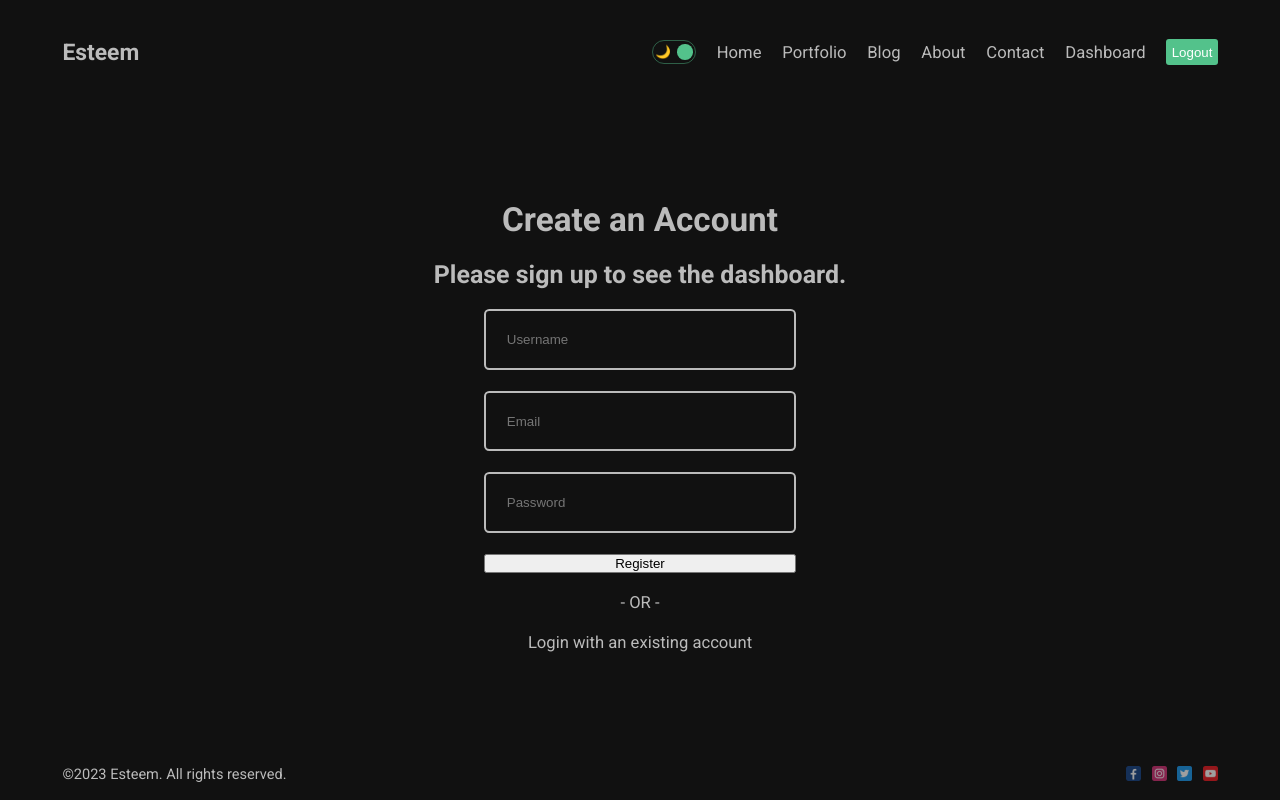
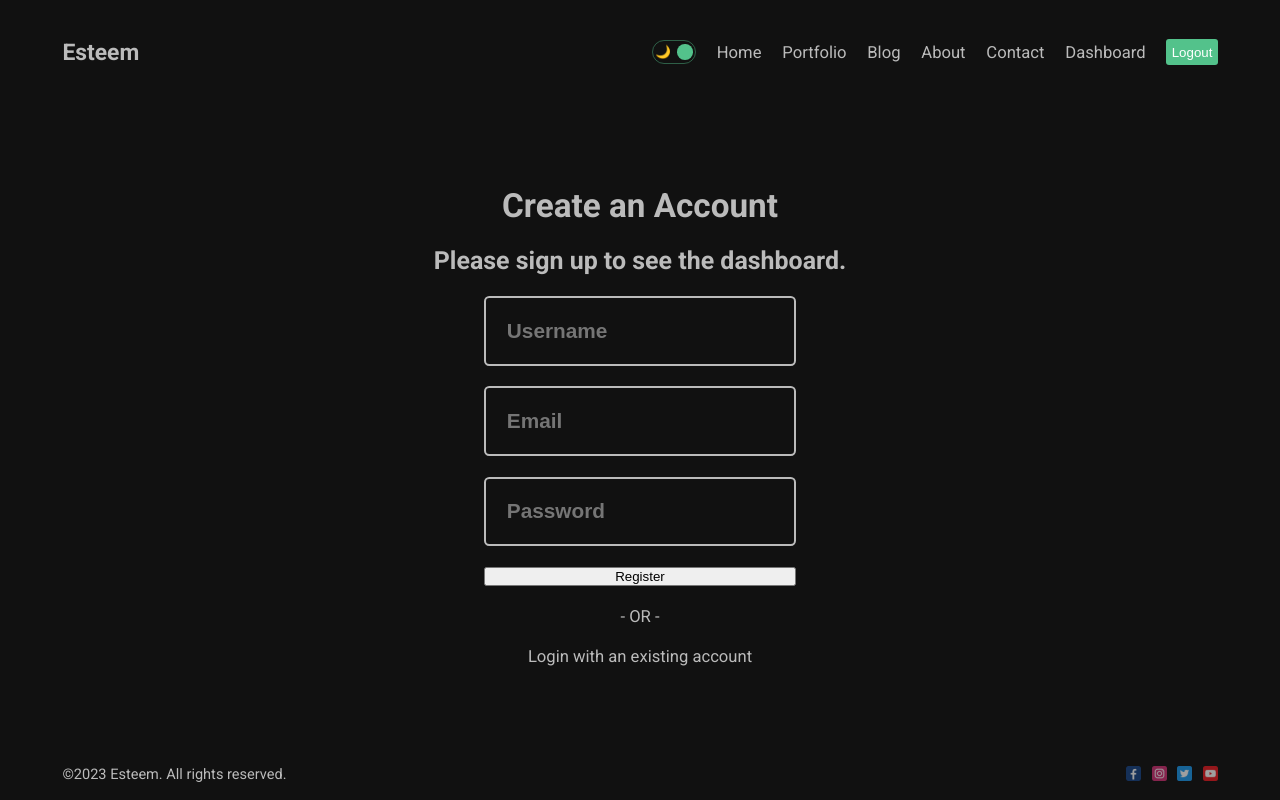
Before and after one commit to esteemayo/next_13, a Next.js app: page /dashboard/register in a window 1280 px wide. Built offline with nearby package versions, Linux system fonts and the light colour scheme.

Commit message:
fix: add styling

```diff
--- a/src/app/dashboard/(auth)/register/page.module.scss
+++ b/src/app/dashboard/(auth)/register/page.module.scss
@@ -13,6 +13,8 @@
 
     .input {
       padding: 2rem;
+      font-weight: bold;
+      font-size: 2rem;
       background-color: transparent;
       border: 2px solid #bbb;
       border-radius: 0.5rem;
```
